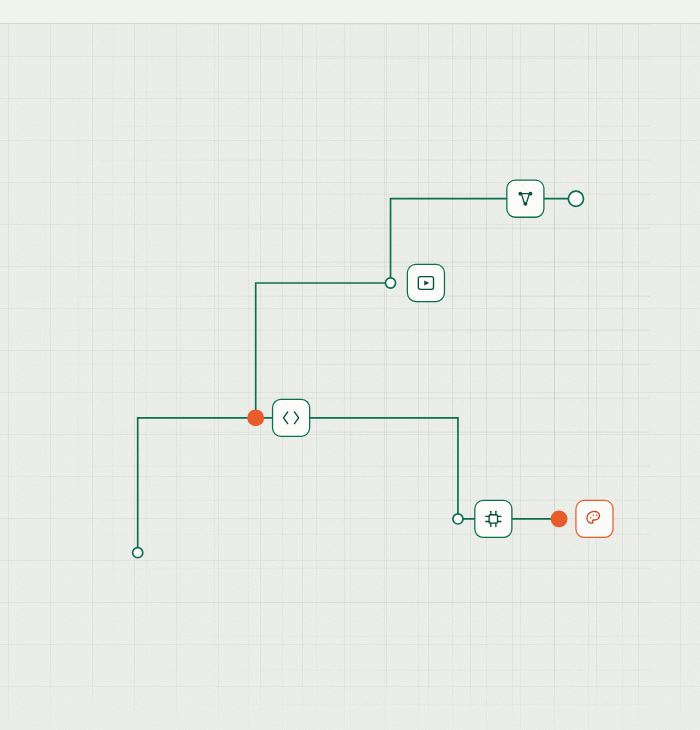
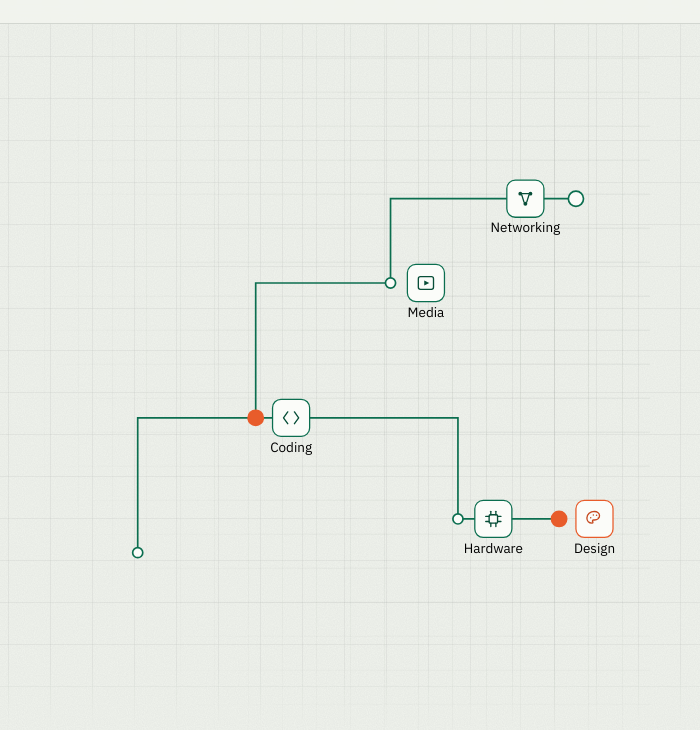
Before and after one commit to 219847/bounty-hunt, a plain HTML site: page index.html in a window 1280 px wide. Shown: the part 70-800 px from the top of the page, 580-1280 px from the left. Drawn offline with Linux system fonts and the light colour scheme.

Commit message:
Enhance SVG accessibility and interactivity
Updated SVG elements to include aria-hidden attributes and added clickable nodes for various paths.

```diff
--- a/index.html
+++ b/index.html
@@ -133,15 +133,15 @@
         <li><span>1</span> red seal on your diploma</li>
       </ul>
     </div>
-    <svg class="hero-circuit" viewBox="0 0 620 520" aria-hidden="true" preserveAspectRatio="xMidYMid meet">
-      <g class="circuit-lines" fill="none" stroke="currentColor" stroke-width="2" stroke-linecap="round">
+    <svg class="hero-circuit" viewBox="0 0 620 520" preserveAspectRatio="xMidYMid meet">
+      <g class="circuit-lines" aria-hidden="true" fill="none" stroke="currentColor" stroke-width="2" stroke-linecap="round">
         <path class="line-draw" d="M40 460 V300 H180" />
         <path class="line-draw" d="M180 300 V140 H340" />
         <path class="line-draw" d="M340 140 V40 H560" />
         <path class="line-draw" d="M180 300 H420 V420" />
         <path class="line-draw" d="M420 420 H540" />
       </g>
-      <g class="circuit-nodes">
+      <g class="circuit-nodes" aria-hidden="true">
         <circle cx="40" cy="460" r="6"/>
         <circle cx="180" cy="300" r="9"/>
         <circle cx="340" cy="140" r="6"/>
@@ -149,27 +149,45 @@
         <circle cx="420" cy="420" r="6"/>
         <circle cx="540" cy="420" r="9"/>
       </g>
+      <!-- Each chip is a real link into the matching tab in "Choose your
+           path" below — the 5 things named in the hero copy, made clickable
+           instead of just decorative. -->
       <g class="circuit-chips">
+        <a href="#paths" class="hero-node" data-path="coding" aria-label="Coding — jump to the Coding path">
           <g transform="translate(200, 278)">
             <rect width="44" height="44" rx="10"/>
             <use href="#icon-code" x="10" y="10" width="24" height="24"/>
+            <text x="22" y="62" text-anchor="middle" class="hero-node-label">Coding</text>
           </g>
+        </a>
+        <a href="#paths" class="hero-node" data-path="media" aria-label="Media — jump to the Media path">
           <g transform="translate(360, 118)">
             <rect width="44" height="44" rx="10"/>
             <use href="#icon-media" x="10" y="10" width="24" height="24"/>
+            <text x="22" y="62" text-anchor="middle" class="hero-node-label">Media</text>
           </g>
+        </a>
+        <a href="#paths" class="hero-node" data-path="networking" aria-label="Networking — jump to the Networking path">
           <g transform="translate(478, 18)">
             <rect width="44" height="44" rx="10"/>
             <use href="#icon-network" x="10" y="10" width="24" height="24"/>
+            <text x="22" y="62" text-anchor="middle" class="hero-node-label">Networking</text>
           </g>
+        </a>
+        <a href="#paths" class="hero-node" data-path="hardware" aria-label="Hardware — jump to the Hardware path">
           <g transform="translate(440, 398)">
             <rect width="44" height="44" rx="10"/>
             <use href="#icon-chip" x="10" y="10" width="24" height="24"/>
+            <text x="22" y="62" text-anchor="middle" class="hero-node-label">Hardware</text>
           </g>
+        </a>
+        <a href="#paths" class="hero-node" data-path="design" aria-label="Design — jump to the Design path">
           <g transform="translate(560, 398)" class="chip-accent">
             <rect width="44" height="44" rx="10"/>
             <use href="#icon-palette" x="10" y="10" width="24" height="24"/>
+            <text x="22" y="62" text-anchor="middle" class="hero-node-label">Design</text>
           </g>
+        </a>
       </g>
     </svg>
   </section>
```
Lines whose indentation alone changed are shown as unchanged.
